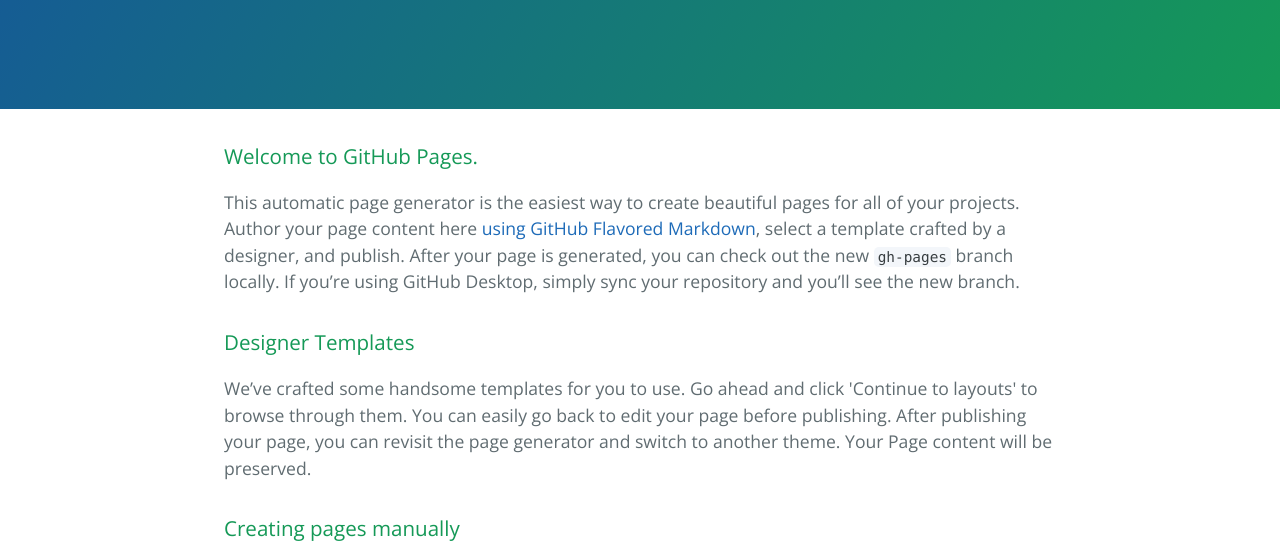
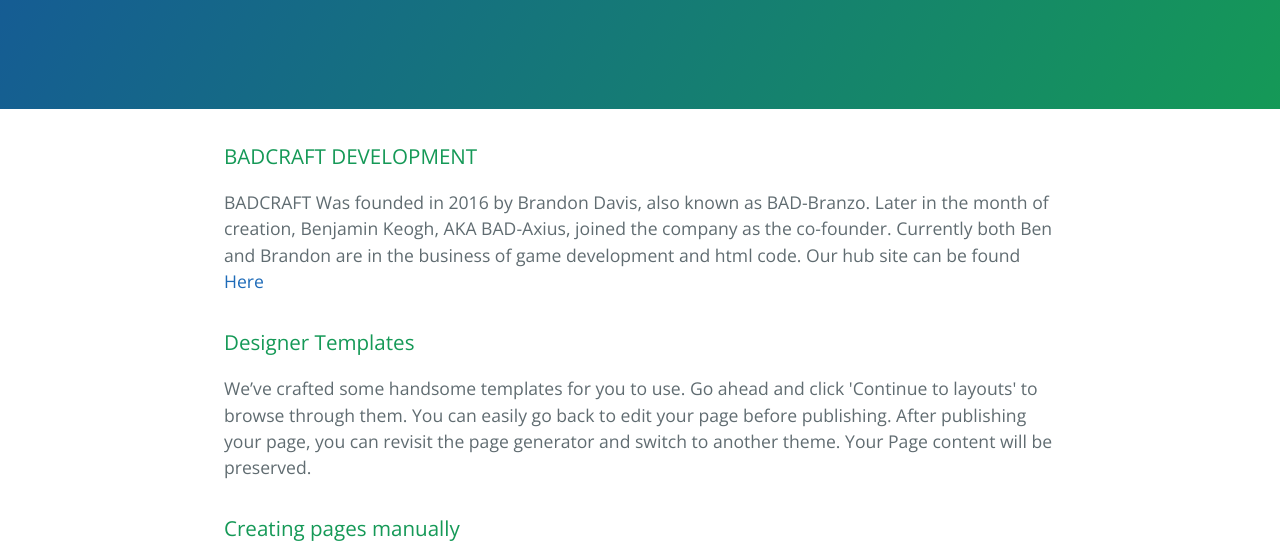
Before and after one commit to BadCraftDevelopers/BadCraftDevelopers.github.io, a plain HTML site: page index.html in a window 1280 px wide. Shown: the part 208-766 px from the top of the page. Drawn offline with nearby package versions, Linux system fonts and the light colour scheme.

Commit message:
Update index.html

```diff
--- a/index.html
+++ b/index.html
@@ -17,9 +17,9 @@
 
     <section class="main-content">
       <h3>
-<a id="welcome-to-github-pages" class="anchor" href="#welcome-to-github-pages" aria-hidden="true"><span aria-hidden="true" class="octicon octicon-link"></span></a>Welcome to GitHub Pages.</h3>
+<a id="welcome-to-github-pages" class="anchor" href="#welcome-to-github-pages" aria-hidden="true"><span aria-hidden="true" class="octicon octicon-link"></span></a>BADCRAFT DEVELOPMENT</h3>
 
-<p>This automatic page generator is the easiest way to create beautiful pages for all of your projects. Author your page content here <a href="https://guides.github.com/features/mastering-markdown/">using GitHub Flavored Markdown</a>, select a template crafted by a designer, and publish. After your page is generated, you can check out the new <code>gh-pages</code> branch locally. If you’re using GitHub Desktop, simply sync your repository and you’ll see the new branch.</p>
+<p>BADCRAFT Was founded in 2016 by Brandon Davis, also known as BAD-Branzo. Later in the month of creation, Benjamin Keogh, AKA BAD-Axius, joined the company as the co-founder. Currently both Ben and Brandon are in the business of game development and html code. Our hub site can be found <a href="http://BADCraftOriginal.github.io">Here</a></a></p>
 
 <h3>
 <a id="designer-templates" class="anchor" href="#designer-templates" aria-hidden="true"><span aria-hidden="true" class="octicon octicon-link"></span></a>Designer Templates</h3>
```
